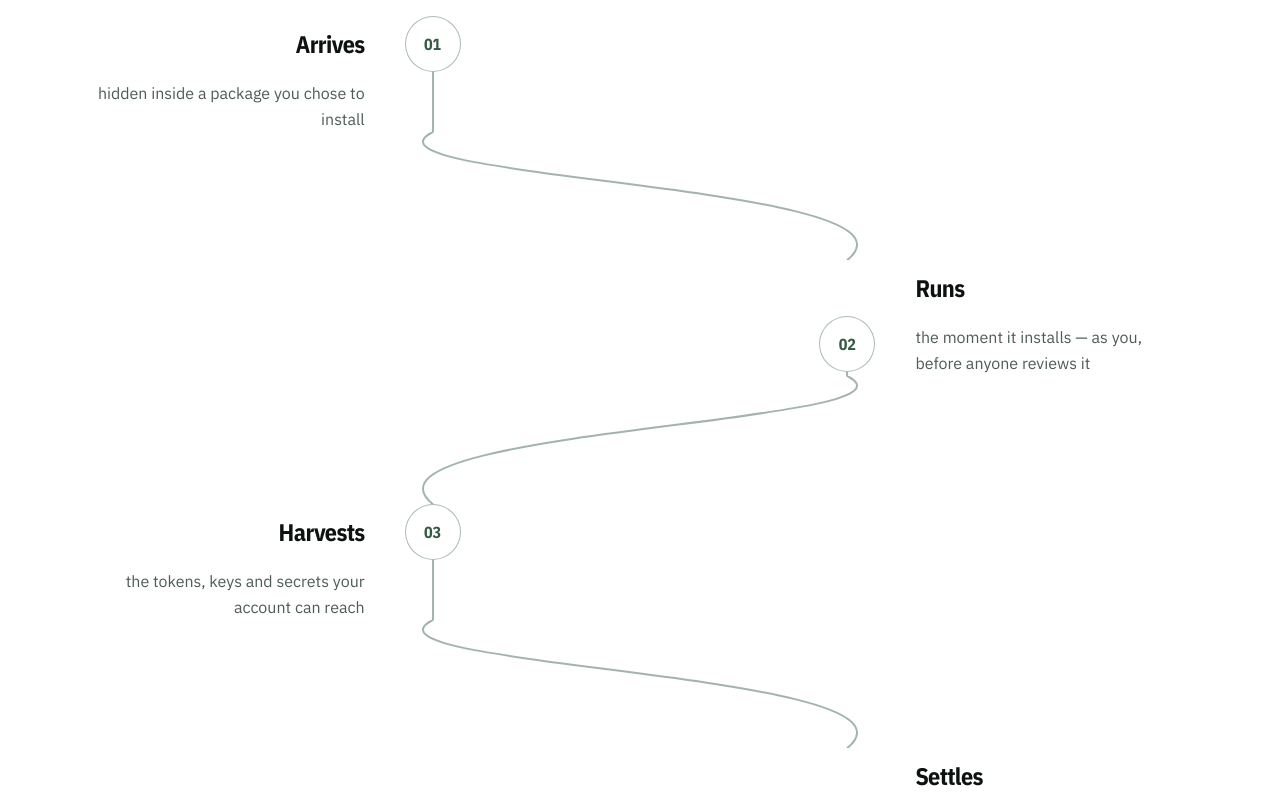
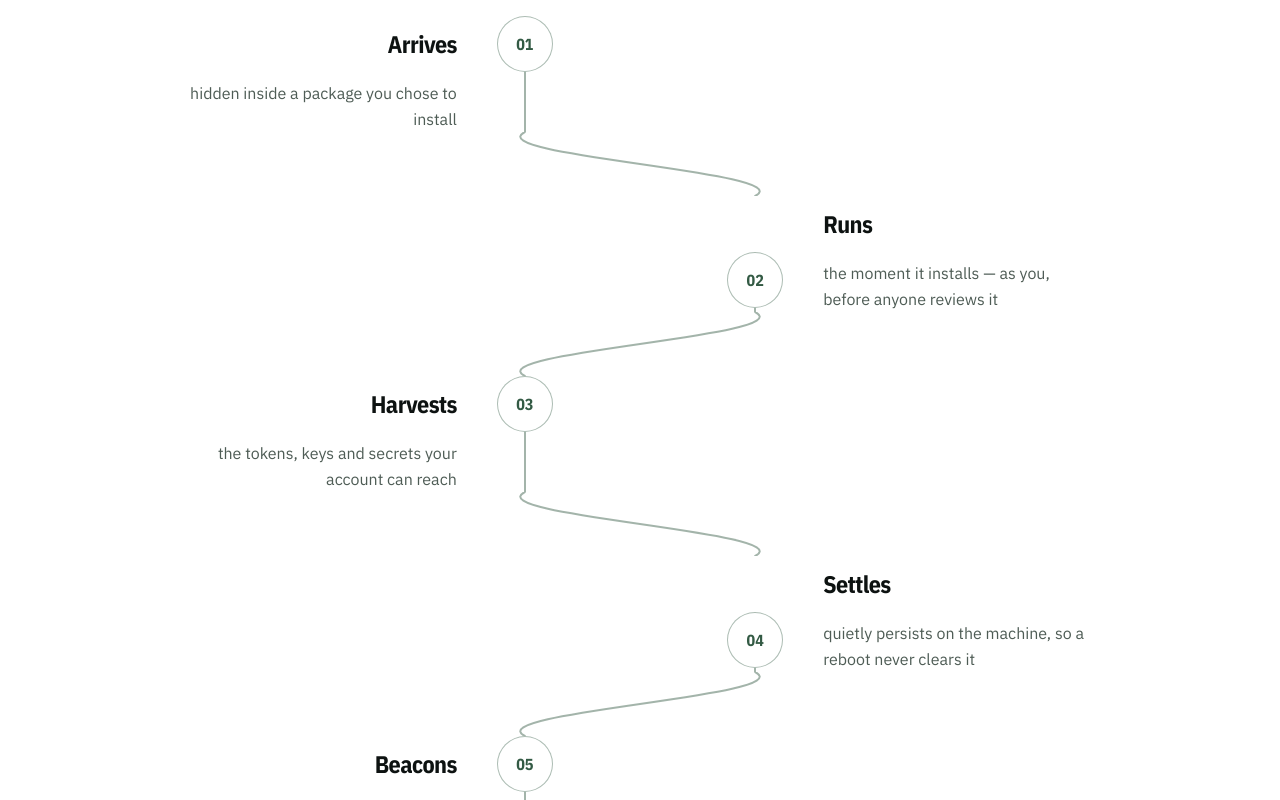
Before and after one commit to Ndevu12/saw-ui, a Next.js app: page / in a window 1280 px wide. Shown: the part 1240-2040 px from the top of the page. Built offline with nearby package versions, Linux system fonts and the light colour scheme; no server answers.

Commit message:
Give the flow path less room
The connectors ran the width of the section and a full eight rem between steps.

```diff
--- a/src/shared/ui/flow-line.tsx
+++ b/src/shared/ui/flow-line.tsx
@@ -6,8 +6,10 @@ import { cn } from '@/shared/lib/utils';
 const stroke =
   'fill-none stroke-mint/45 [stroke-linecap:round] [stroke-linejoin:round]';
 
-const PAGE = { left: 32, right: 68 } as const;
+const LANE = 40;
+const PAGE = { left: LANE, right: 100 - LANE } as const;
 const RAIL = 22;
+const PULL = 4;
 
 /**
  * A vertical beat: the action sits on the path. Copy lives on the same
@@ -42,12 +44,12 @@ export function FlowBeat({
         </div>
       </div>
       <div
-        className={cn(
-          'hidden lg:grid lg:grid-rows-[3.5rem_auto] lg:gap-x-10',
-          left
-            ? 'lg:grid-cols-[minmax(0,calc(32%-4.25rem))_3.5rem_minmax(0,1fr)]'
-            : 'lg:grid-cols-[minmax(0,1fr)_3.5rem_minmax(0,calc(32%-4.25rem))]',
-        )}
+        className="hidden lg:grid lg:grid-rows-[3.5rem_auto] lg:gap-x-10"
+        style={{
+          gridTemplateColumns: left
+            ? `minmax(0, calc(${LANE}% - 4.25rem)) 3.5rem minmax(0, 1fr)`
+            : `minmax(0, 1fr) 3.5rem minmax(0, calc(${LANE}% - 4.25rem))`,
+        }}
       >
         <div
           className={cn(
@@ -93,29 +95,31 @@ export function FlowBend({
   from: 'left' | 'right';
   to: 'left' | 'right';
 }) {
-  const bulge = to === 'right' ? 78 : 8;
+  const bulge = to === 'right' ? 58 : 18;
+  const fromX = PAGE[from];
+  const toX = PAGE[to];
   return (
     <div aria-hidden>
       <svg
-        viewBox="0 0 100 96"
+        viewBox="0 0 100 56"
         preserveAspectRatio="none"
-        className="h-24 w-32 lg:hidden"
+        className="h-14 w-20 lg:hidden"
       >
         <path
           className={stroke}
-          d={`M ${RAIL} 0 C ${RAIL} 28, ${bulge} 40, ${bulge} 48 C ${bulge} 56, ${RAIL} 68, ${RAIL} 96`}
+          d={`M ${RAIL} 0 C ${RAIL} 16, ${bulge} 22, ${bulge} 28 C ${bulge} 34, ${RAIL} 40, ${RAIL} 56`}
           strokeWidth="2"
           vectorEffect="non-scaling-stroke"
         />
       </svg>
       <svg
-        viewBox="0 0 100 128"
+        viewBox="0 0 100 64"
         preserveAspectRatio="none"
-        className="hidden h-32 w-full lg:block"
+        className="hidden h-16 w-full lg:block"
       >
         <path
           className={stroke}
-          d={`M ${PAGE[from]} 0 C ${PAGE[from] - (from === 'left' ? 8 : -8)} 48, ${PAGE[to] + (to === 'left' ? -8 : 8)} 52, ${PAGE[to]} 128`}
+          d={`M ${fromX} 0 C ${fromX - (from === 'left' ? PULL : -PULL)} 24, ${toX + (to === 'left' ? -PULL : PULL)} 40, ${toX} 64`}
           strokeWidth="2"
           vectorEffect="non-scaling-stroke"
         />
```
